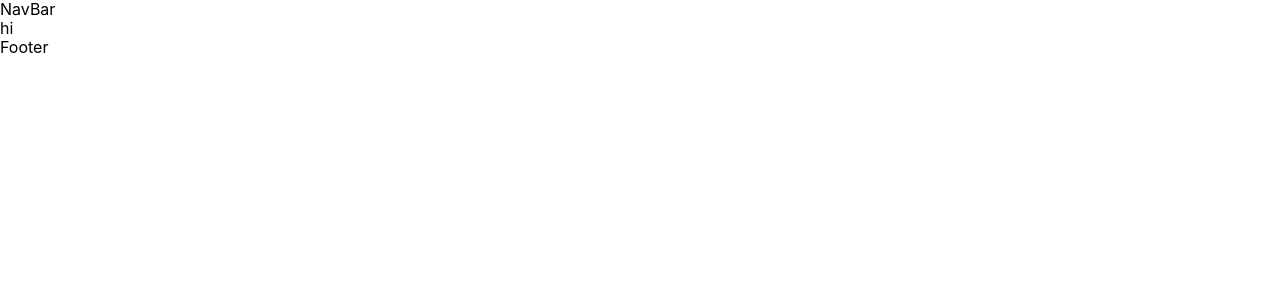
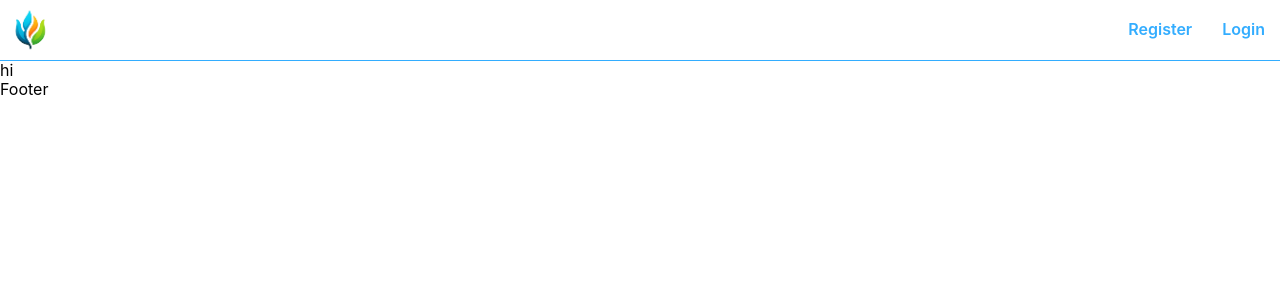
Before and after one commit to AliHakim773/TULP, a React (Vite) app in the folder tulp-frontend/: page / in a window 1280 px wide. Shown: the top 300 px of the page. Built offline with nearby package versions, Linux system fonts and the light colour scheme.

Commit message:
added basic logged out navbar

```diff
--- a/tulp-frontend/src/components/UI/NavBar/index.jsx
+++ b/tulp-frontend/src/components/UI/NavBar/index.jsx
@@ -1,8 +1,36 @@
 import React from "react"
+import Logo from "../../../assets/images/logo-no-bg.png"
+import { Link } from "react-router-dom"
 import "./styles.css"
 
 const NavBar = () => {
-  return <div>NavBar</div>
+  return (
+    <nav className='home-nav flex center blue-border-bottom'>
+      <div className='home-nav-wrapper flex'>
+        <div className='home-logo h-100'>
+          <Link to={"/"} className='h-100'>
+            <img src={Logo} alt='TULP Logo' />
+          </Link>
+        </div>
+        <ul className='nav-links flex h-100'>
+          <li className='h-100'>
+            <Link
+              to={"/register"}
+              className='nav-link h-100 flex center blue-3-txt semi-bold'>
+              Register
+            </Link>
+          </li>
+          <li className='h-100'>
+            <Link
+              to={"/login"}
+              className='nav-link h-100 flex center blue-3-txt semi-bold'>
+              Login
+            </Link>
+          </li>
+        </ul>
+      </div>
+    </nav>
+  )
 }
 
 export default NavBar
--- a/tulp-frontend/src/components/UI/NavBar/styles.css
+++ b/tulp-frontend/src/components/UI/NavBar/styles.css
@@ -0,0 +1,13 @@
+.home-nav-wrapper {
+  height: 60px;
+  align-items: center;
+  justify-content: space-between;
+  width: min(100%, 1340px);
+}
+.nav-link {
+  padding-inline: 15px;
+}
+.nav-link:hover {
+  cursor: pointer;
+  background-color: var(--grey-5);
+}
```
Also changed, not shown: tulp-frontend/src/assets/images/logo-no-bg.png (added), 1 other file (tests, documents, lock files or other folders).
